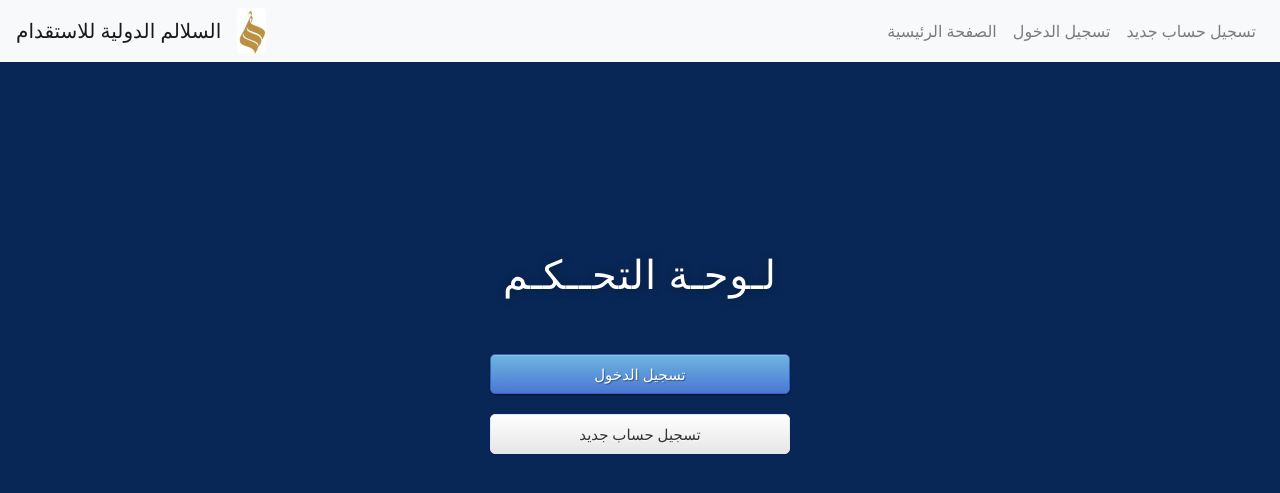
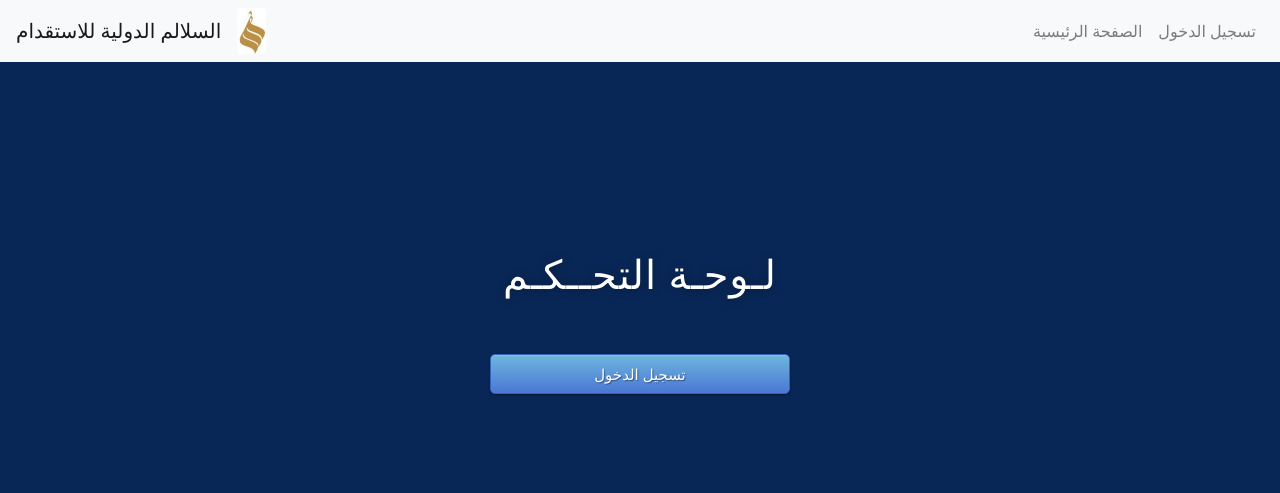
Before and after one commit to rnsdoodi/salalim, a Flask app: page /admins in a window 1280 px wide. Shown: the top 493 px of the page. Run offline with Flask 2, Linux system fonts and the light colour scheme; some libraries are stand-ins or nearby versions.

```diff
--- a/cvs-data.csv
+++ b/cvs-data.csv
@@ -1 +1,5 @@
 worker_id,Worker Name, Age, Position,Nationality, Image,Cv,Video
+
+asd,20,عاملة منزلية,Ethiopia,https://imgur.com/2K45LTM,https://postimg.cc/ZvbtDw4h,
+zxc,56,طباخة,Ethiopia,https://imgur.com/a/mJq1Y9D,https://i.postimg.cc/bwFn0H49/2.jpg,
+dghd,17,مربية/جليسة أطفال,Ethiopia,https://imgur.com/2K45LTM,https://i.postimg.cc/bwFn0H49/2.jpg,
--- a/templates/base.html
+++ b/templates/base.html
@@ -27,9 +27,9 @@
       <li class="nav-item">
         <a class="nav-link" href="{{ url_for('login') }}">تسجيل الدخول</a>
       </li>
-        <li class="nav-item">
-        <a class="nav-link" href="{{ url_for('register') }}">تسجيل حساب جديد</a>
-      </li>
+<!--        <li class="nav-item">-->
+<!--        <a class="nav-link" href="{{ url_for('register') }}">تسجيل حساب جديد</a>-->
+<!--      </li>-->
         {% endif %}
 
         </ul>
--- a/templates/main.html
+++ b/templates/main.html
@@ -5,7 +5,7 @@
 	<h1>لـوحـة التحــكـم </h1>
 <br><br>
   <a href="{{ url_for('login') }}" class="btn btn-primary btn-block btn-large">تسجيل الدخول</a>
-  <a href="{{ url_for('register') }}" class="btn btn-secondary btn-block btn-large">تسجيل حساب جديد</a>
+<!--  <a href="{{ url_for('register') }}" class="btn btn-secondary btn-block btn-large">تسجيل حساب جديد</a>-->
 
 </div>
 
```
Also changed, not shown: candidates.db.
